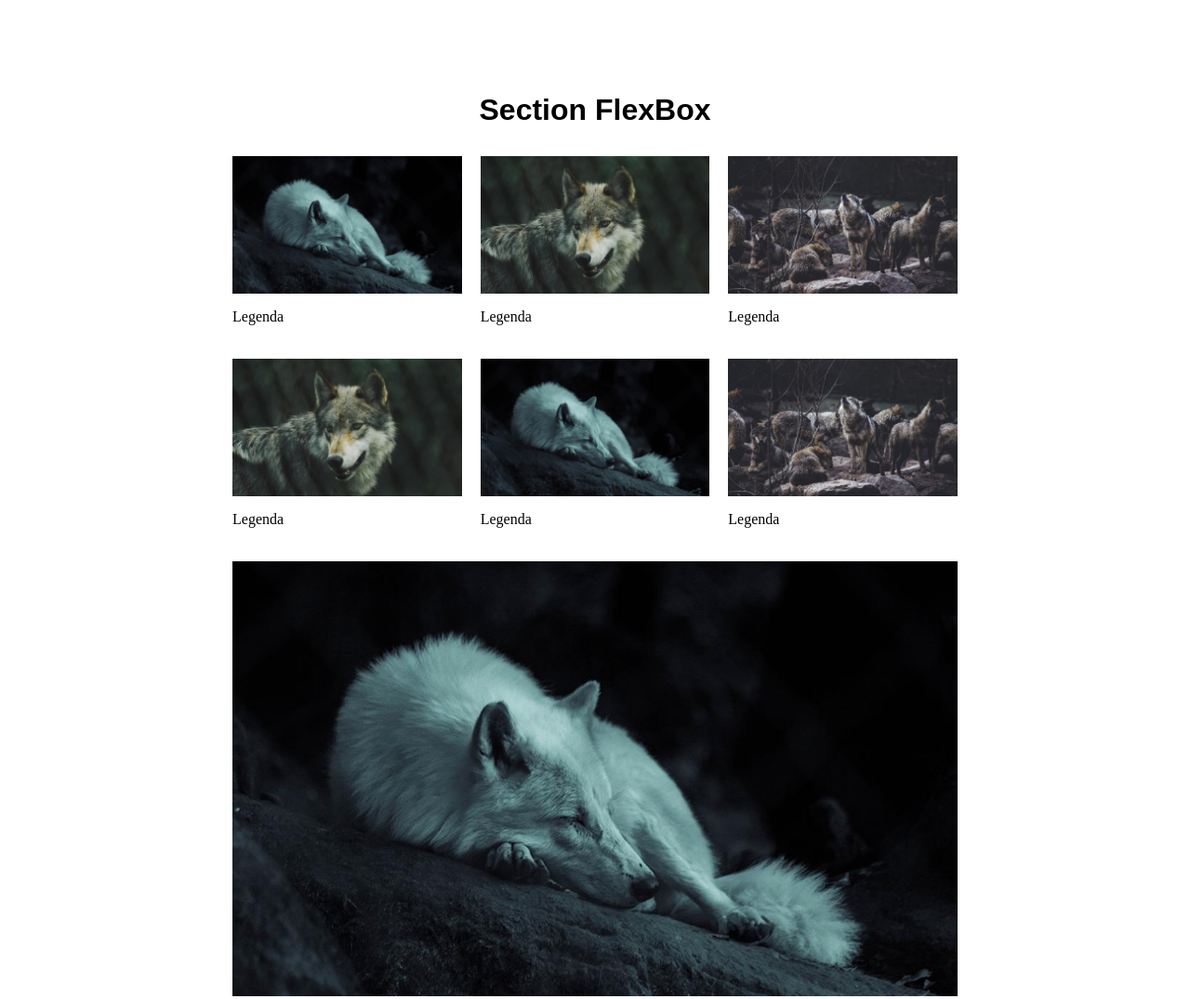
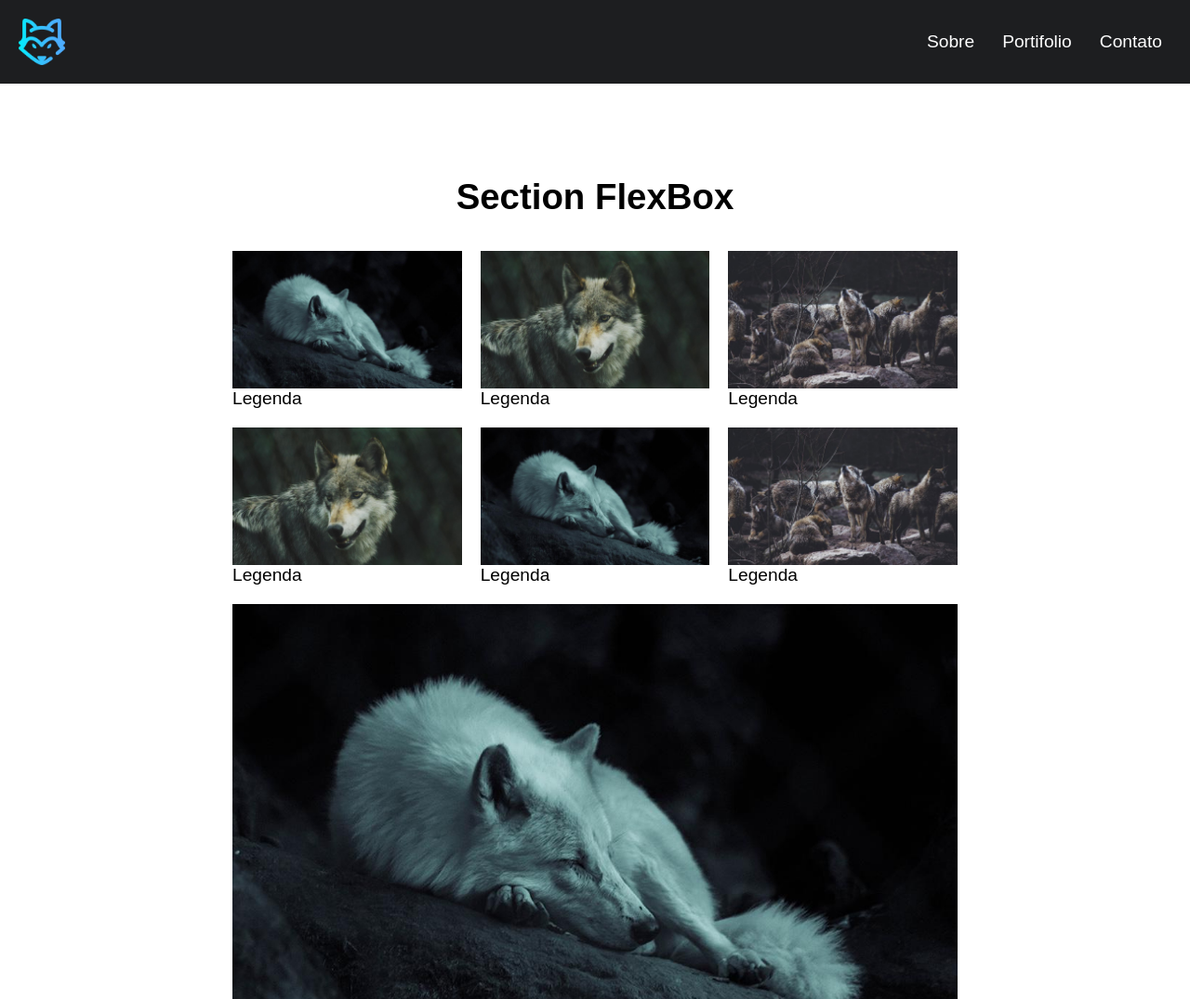
Before and after one commit to maroberto/web-projetos, a plain HTML site: page Grid-2/index.html in a window 1280 px wide. Shown: the top 1075 px of the page at 93% size. Drawn offline with Linux system fonts and the light colour scheme.

Commit message:
grid layout

```diff
--- a/Grid-2/index.html
+++ b/Grid-2/index.html
@@ -8,8 +8,21 @@
   <title>Grid CSS</title>
 </head>
 <body>
+
+  <header class="header">
+    <img src="./img/lobo.png" >
+    <a href="/"></a>
+    <nav>
+      <ul class="menu">
+        <li><a href="/">Sobre</a></li>
+        <li><a href="/">Portifolio</a></li>
+        <li><a href="/">Contato</a></li>
+      </ul>
+    </nav>
+  </header>
+
+
   <!-- CSS FlexBox 1 -->
-
   <h1>Section FlexBox</h1>
 
   <section class="flex">
--- a/Grid-2/style.css
+++ b/Grid-2/style.css
@@ -1,3 +1,38 @@
+/* MENU */
+body, ul, li, p{
+  margin: 0;
+  padding: 0;
+  list-style: none;
+  font-size: 1.2rem;
+  font-family: Arial;
+}
+a{
+  text-decoration: none;
+  color: #fff
+}
+.header{
+  background: #1d1e20;
+  display: flex;
+  flex-wrap: wrap;
+  justify-content: space-between;
+  align-items: center;
+  padding: 20px;
+}
+.header img{
+  width: 50px;
+  height: 50px;
+}
+.menu{
+  display: flex;
+}
+.menu li{
+  margin-left: 10px;
+}
+.menu li a{
+  display: block;
+  padding: 10px;
+}
+
 /* CSS FlexBox 1 */
 h1{
   text-align: center;
--- /dev/null
+++ b/Grid-3/style.css
@@ -0,0 +1,49 @@
+* {
+  margin: 0;
+  padding: 0;
+}
+/* Cria flex Grid */
+#main{
+  display: grid;
+  grid-template-rows: 15vh 10vh 55vh 20vh;
+  grid-template-areas: "header header" "nav nav" "content aside" "footer footer";
+  grid-gap: 5px;
+
+}
+.mainHeader{
+  grid-area: header;
+  background: lightcoral;
+  padding: 8px;
+  border-radius: 10px;
+}
+.mainNav{
+  grid-area: nav;
+  background: lightgreen;
+  padding: 8px;
+  border-radius: 10px;
+}
+.mainContent{
+  grid-area: content;
+  background: lightskyblue;
+  padding: 8px;
+  border-radius: 10px;
+}
+.mainAside{
+  grid-area: aside;
+  background: lightsalmon;
+  padding: 8px;
+  border-radius: 10px;
+}
+.mainFooter{
+  grid-area: footer;
+  background: lightseagreen;
+  padding: 8px;
+  border-radius: 10px;
+}
+
+/* Breakpoints cria um ponto responsivo do layout */
+@media screen and (max-width: 768px){
+  body {background: #cdcdcd;}
+  #main { grid-template-areas: "header" "content" "aside" "footer";}
+  .mainNav { grid-area: header; margin-top: 30px;}
+}
```
Also changed, not shown: Grid-3/index.html (added, +22 -0 lines), teste/base.html (added, +23 -0 lines), Grid-2/img/lobo.png (added), Grid-2/img/zero-waste.png (added).
